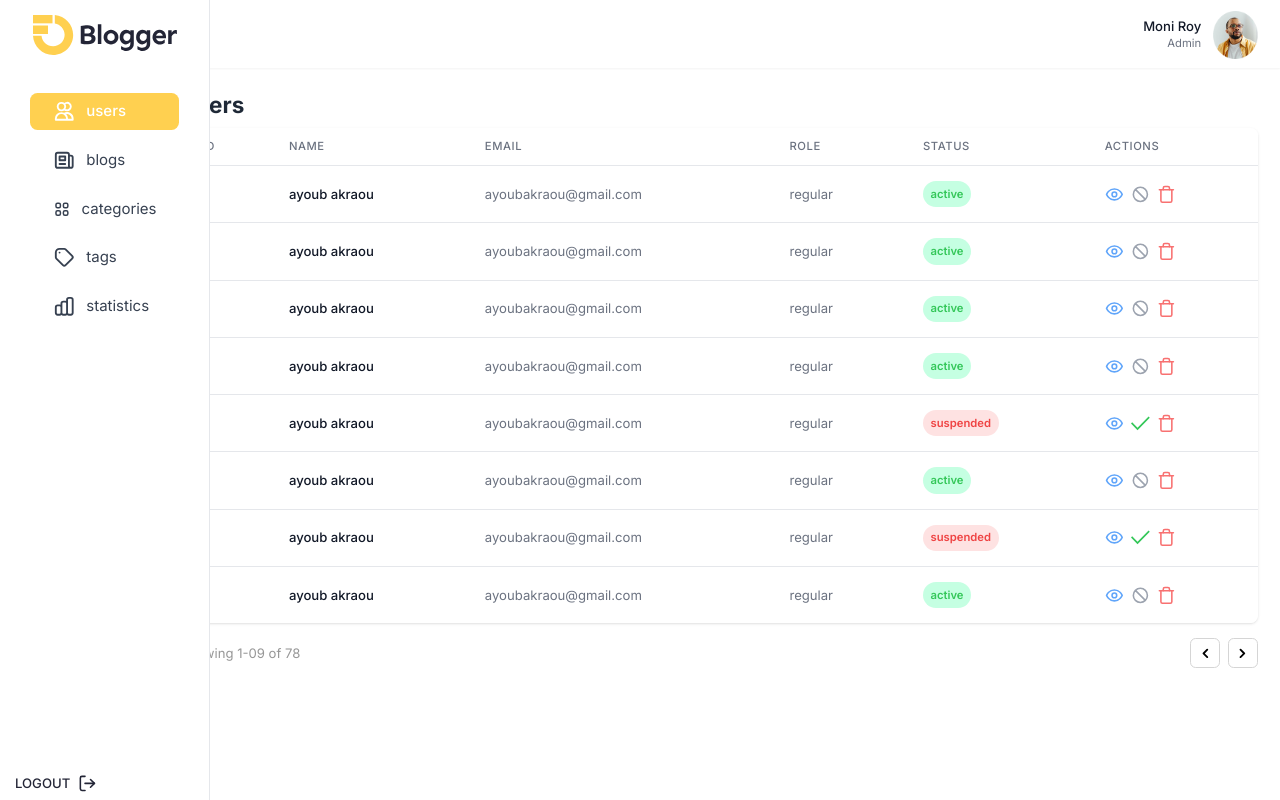
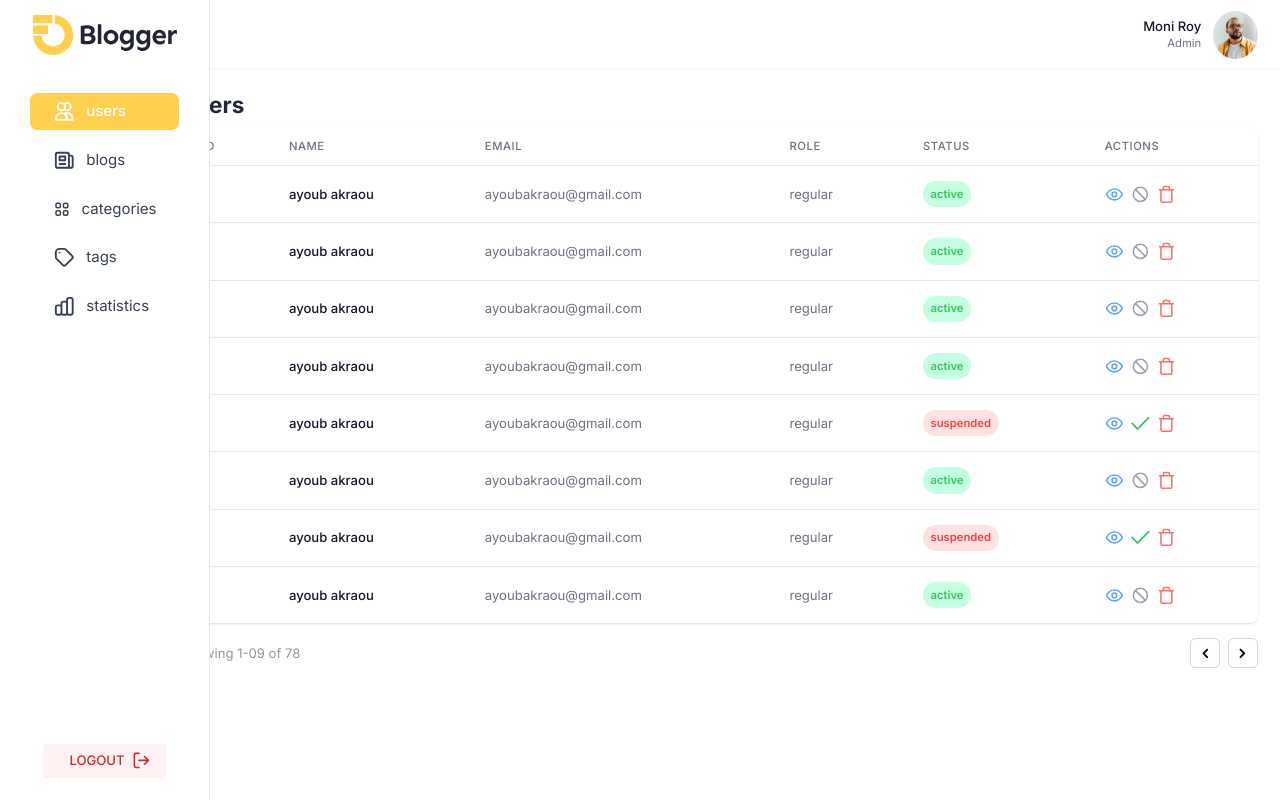
Before and after one commit to ayoub-akraou/Blogger, a React (Vite) app in the folder frontend/: page /admin in a window 1280 px wide. Built offline with nearby package versions, Linux system fonts and the light colour scheme; a small style sheet from the web is missing.

Commit message:
style: ajouter le prop className pour ajouter des style personnalisés

```diff
--- a/frontend/src/components/UI/Button/LogoutButton.jsx
+++ b/frontend/src/components/UI/Button/LogoutButton.jsx
@@ -4,7 +4,7 @@
 import { LogOut } from 'lucide-react';
 import apiFetch from '../../../api/api';
 
-export default function LogoutButton() {
+export default function LogoutButton({ className }) {
     const navigate = useNavigate();
 
     function handleLogout() {
@@ -24,8 +24,8 @@
     }
 
   return (
-    <Button onClick={handleLogout} type="button" className="flex gap-2 text-sm bg-secondary !text-white sm:!text-secondary sm:bg-white">
-        Logout <LogOut  className='w-5 h-5'/>
+    <Button onClick={handleLogout} type="button" className={"flex gap-2 text-sm bg-secondary !text-white sm:!text-secondary sm:bg-white " + className}>
+        <span>Logout</span> <LogOut  className='w-5 h-5'/>
     </Button>
   );
 }
```
